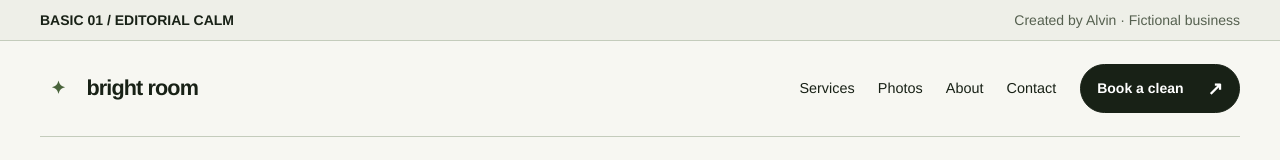
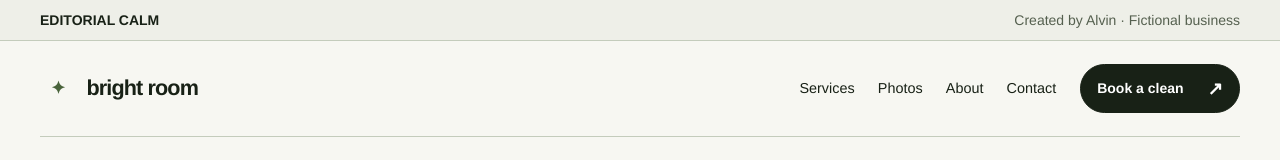
Before and after one commit to Alvintol/basic-editorial-template, a React (Vite) app: page / in a window 1280 px wide. Shown: the top 160 px of the page. Built offline with nearby package versions, Linux system fonts and the light colour scheme.

Commit message:
remove number labeling

```diff
--- a/src/config/client.ts
+++ b/src/config/client.ts
@@ -4,7 +4,7 @@
 export const client = {
   "demo": {
     "enabled": true,
-    "label": "BASIC 01 / EDITORIAL CALM",
+    "label": "EDITORIAL CALM",
     "note": "Created by Alvin · Fictional business"
   },
   "business": {
--- a/src/sections/Process.tsx
+++ b/src/sections/Process.tsx
@@ -4,8 +4,7 @@
 export const Process = ({ section }: { section: ProcessSection }) => (
   <section className="section process container" id={section.id} aria-labelledby={`${section.id}-title`}>
     <SectionIntro section={section} />
-    <ol className="process-list">{section.steps.map((step, index) => <li key={step.title}>
-      <span className="step-number" aria-hidden="true">{String(index + 1).padStart(2, '0')}</span>
+    <ol className="process-list">{section.steps.map((step) => <li key={step.title}>
       <div><h3>{step.title}</h3><p>{step.description}</p></div>
     </li>)}</ol>
   </section>
```
